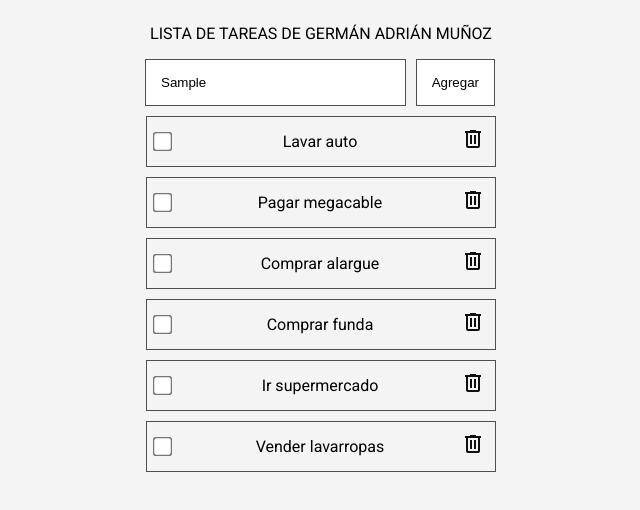
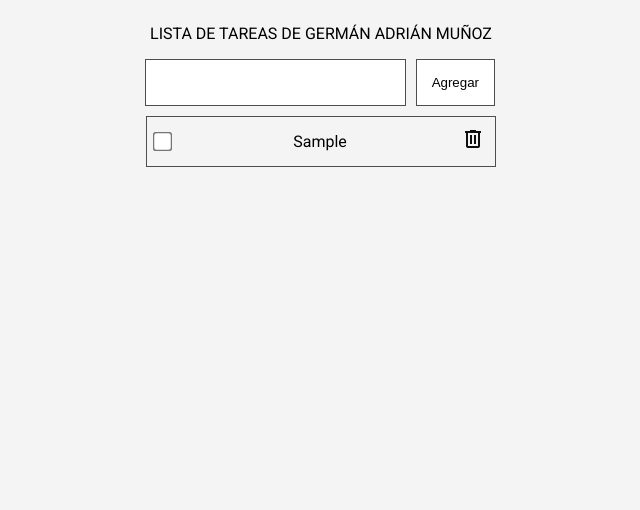
Before and after one commit to yaguer11/PWebFronteEnd, a React (Vite) app: page / in a window 1280 px wide. Both pictures are taken after typing "Sample" into the empty fields and a click on the button "Agregar". Shown: the top 510 px of the page, without its empty margins (319-959 px from the left). Built offline with nearby package versions, Linux system fonts and the light colour scheme.

Commit message:
Version Tres

```diff
--- a/src/App.jsx
+++ b/src/App.jsx
@@ -1,18 +1,54 @@
 import "./App.css";
 import Header from "./components/Header";
 import Task from "./components/Task";
-import { name, tasks } from "./data/DataDefault";
+import { useState } from "react";
+import { name } from "./data/DataDefault";
 
 function App() {
+  const [newTask, setNewTask] = useState([]);
+  const [tasks, setTasks] = useState([]);
+
+  const handleAddTask = () => {
+    if (newTask.trim()) {
+      const newTaskObj = { text: newTask, completed: false };
+      setTasks([newTaskObj, ...tasks]);
+      setNewTask("");
+    }
+  };
+
+  const handleDeleteTask = (tasksToDelete) => {
+    setTasks(tasks.filter((task) => task !== tasksToDelete));
+  };
+
+  const handleToggleTask = (taskToToggle) => {
+    setTasks(
+      tasks.map((task) =>
+        task === taskToToggle ? { ...task, completed: !task.completed } : task
+      )
+    );
+  };
+
   return (
     <div className="contenedor">
-      <Header name={name} />
-      <Task text={tasks[0]} />
-      <Task text={tasks[1]} />
-      <Task text={tasks[2]} />
-      <Task text={tasks[3]} />
-      <Task text={tasks[4]} />
-      <Task text={tasks[5]} />
+      <Header
+        name={name}
+        newTask={newTask}
+        setNewTask={setNewTask}
+        handleAddTask={handleAddTask}
+      />
+      {tasks.length === 0 ? (
+        <p>No hay tareas pendientes</p>
+      ) : (
+        tasks.map((task, index) => (
+          <Task
+            key={index}
+            text={task.text}
+            completed={task.completed}
+            onDelete={() => handleDeleteTask(task)}
+            onToggle={() => handleToggleTask(task)}
+          />
+        ))
+      )}
     </div>
   );
 }
--- a/src/components/AddTask/index.jsx
+++ b/src/components/AddTask/index.jsx
@@ -1,11 +1,12 @@
 import InputText from "../InputText";
 import ButtonAdd from "../ButtonAdd";
 
-function AddTask() {
+/* eslint-disable react/prop-types */
+function AddTask({ newTask, setNewTask, handleAddTask }) {
   return (
     <div className="contenedor-entrada">
-      <InputText />
-      <ButtonAdd />
+      <InputText value={newTask} onChange={(e) => setNewTask(e.target.value)} />
+      <ButtonAdd onClick={handleAddTask} />
     </div>
   );
 }
--- a/src/components/ButtonAdd/index.jsx
+++ b/src/components/ButtonAdd/index.jsx
@@ -1,5 +1,6 @@
-function ButtonAdd() {
-  return <button>Agregar</button>;
+/* eslint-disable react/prop-types */
+function ButtonAdd({ onClick }) {
+  return <button onClick={onClick}>Agregar</button>;
 }
 
 export default ButtonAdd;
--- a/src/components/ButtonDelete/index.jsx
+++ b/src/components/ButtonDelete/index.jsx
@@ -1,6 +1,7 @@
-function ButtonDelete() {
+/* eslint-disable react/prop-types */
+function ButtonDelete({ onClick }) {
   return (
-    <button className="boton-icono">
+    <button className="boton-icono" onClick={onClick}>
       <span className="material-symbols-outlined">delete</span>
     </button>
   );
--- a/src/components/Header/index.jsx
+++ b/src/components/Header/index.jsx
@@ -2,11 +2,15 @@ import Title from "../Title";
 import AddTask from "../AddTask";
 
 /* eslint-disable react/prop-types */
-function Header({ name }) {
+function Header({ name, newTask, setNewTask, handleAddTask }) {
   return (
     <div>
       <Title name={name} />
-      <AddTask />
+      <AddTask
+        newTask={newTask}
+        setNewTask={setNewTask}
+        handleAddTask={handleAddTask}
+      />
     </div>
   );
 }
--- a/src/components/InputCheck/index.jsx
+++ b/src/components/InputCheck/index.jsx
@@ -1,5 +1,6 @@
-function InputCheck() {
-  return <input type="checkbox" />;
+/* eslint-disable react/prop-types */
+function InputCheck({ checked, onChange }) {
+  return <input type="checkbox" checked={checked} onChange={onChange} />;
 }
 
 export default InputCheck;
--- a/src/components/InputText/index.jsx
+++ b/src/components/InputText/index.jsx
@@ -1,5 +1,6 @@
-function InputText() {
-  return <input type="text" />;
+/* eslint-disable react/prop-types */
+function InputText({ value, onChange }) {
+  return <input type="text" value={value} onChange={onChange} />;
 }
 
 export default InputText;
--- a/src/components/LabelTask/index.jsx
+++ b/src/components/LabelTask/index.jsx
@@ -1,6 +1,10 @@
 /* eslint-disable react/prop-types */
-function LabelTask({ text }) {
-  return <label>{text}</label>;
+function LabelTask({ text, completed }) {
+  return (
+    <label style={{ textDecoration: completed ? "line-through" : "none" }}>
+      {text}
+    </label>
+  );
 }
 
 export default LabelTask;
--- a/src/components/Task/index.jsx
+++ b/src/components/Task/index.jsx
@@ -3,12 +3,12 @@ import LabelTask from "../LabelTask";
 import ButtonDelete from "../ButtonDelete";
 
 /* eslint-disable react/prop-types */
-function Task({ text }) {
+function Task({ text, onDelete, completed, onToggle }) {
   return (
     <div className="contenedor-tarea">
-      <InputCheck />
-      <LabelTask text={text} />
-      <ButtonDelete />
+      <InputCheck checked={completed} onChange={onToggle} />
+      <LabelTask text={text} completed={completed} />
+      <ButtonDelete onClick={onDelete} />
     </div>
   );
 }
```
